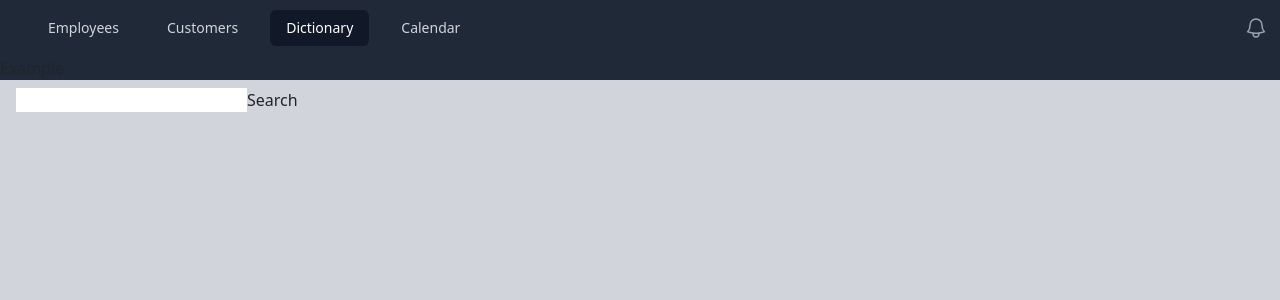
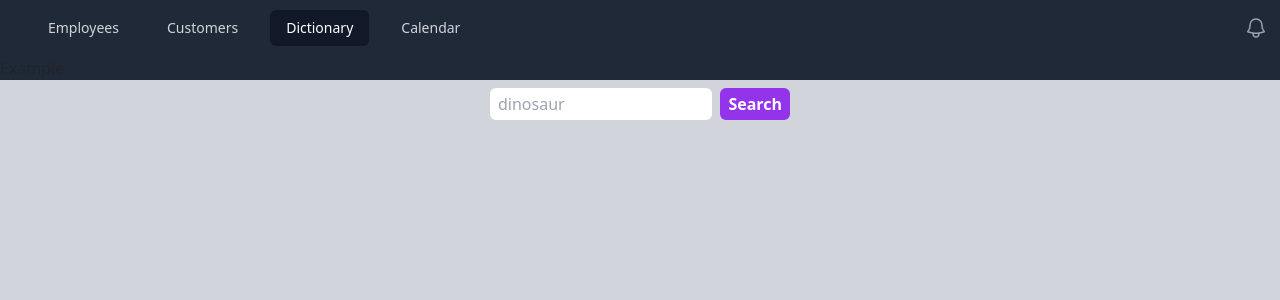
Before and after one commit to barkouchyass/react, a React (Create React App) app: page /dictionary in a window 1280 px wide. Shown: the top 300 px of the page. Built offline with nearby package versions, Linux system fonts and the light colour scheme.

Commit message:
style the dictionary

```diff
--- a/src/App.js
+++ b/src/App.js
@@ -20,7 +20,7 @@
           <Route path='/employees' element={<Employees />} />
           <Route path='/dictionary' element={<Dictionary />} />
           <Route
-            path='/definition/:search'
+            path='/dictionary/:search'
             element={<Definition />}
           />
           <Route path='/customers' element={<Customers />} />
--- /dev/null
+++ b/src/components/DefinitionSearch.js
@@ -0,0 +1,24 @@
+import { useState, useEffect } from 'react';
+import { useNavigate } from 'react-router-dom';
+export default function DefinitionSearch(){
+    const [word, setWord] = useState('');
+    const navigate = useNavigate();
+
+    return (
+        <form className='flex space-between space-x-2 max-w-[300px]'
+            onSubmit={() => {
+                navigate('/dictionary/' + word)
+            }}>
+            <input
+                className='shrink min-w-0 px-2 py-1 rounded'
+                placeholder='dinosaur'
+                type='text'
+                onChange={(e) => {
+                    setWord(e.target.value);
+
+                }}
+            />
+            <button className='bg-purple-600 hover:bg-purple-700 text-white font-bold py-1 px-2 rounded' >Search</button>
+        </form>
+    );
+}
--- a/src/pages/Definition.js
+++ b/src/pages/Definition.js
@@ -2,6 +2,7 @@
 import { useParams, useNavigate, Link } from "react-router-dom";
 import { v4 as uuidv4 } from "uuid";
 import NotFound from "../components/NotFound";
+import DefinitionSearch from "../components/DefinitionSearch";
 export default function Definition() {
     const [word, setWord] = useState();
     const [notFound, setNotFound] = useState(false);
@@ -63,7 +64,10 @@
                             {meaning.partOfSpeech + ': '}
                             {meaning.definitions[0].definition}
                         </p>
-                    ))}</>
+                    ))}
+                    <p>Search again: </p>
+                    <DefinitionSearch/>
+                    </>
                 : null}
         </>
     );
--- a/src/pages/Dictionary.js
+++ b/src/pages/Dictionary.js
@@ -1,20 +1,10 @@
-import { useState, useEffect } from 'react';
-import { useNavigate } from 'react-router-dom';
+import DefinitionSearch from "../components/DefinitionSearch";
+
 export default function Dictionary() {
-    const [word, setWord] = useState('');
-    const navigate = useNavigate();
 
-    return (<>
-        <input
-            type='text'
-            onChange={(e) => {
-                setWord(e.target.value);
-
-            }}
-            />
-    <button onClick={()=>{
-        navigate('/definition/' + word , {replace:true})
-    }}>Search</button>
-    </>
-    );
+   return (
+   <div className="flex justify-center">
+   <DefinitionSearch/>
+   </div>
+   );
 }
```
